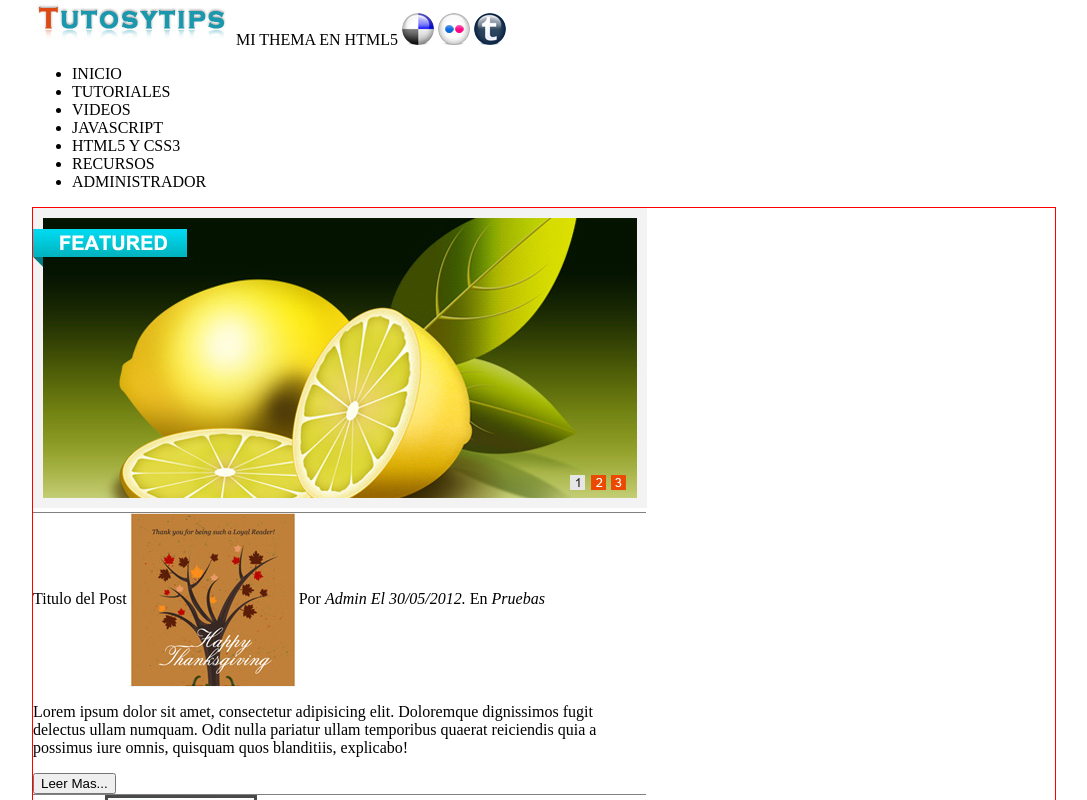
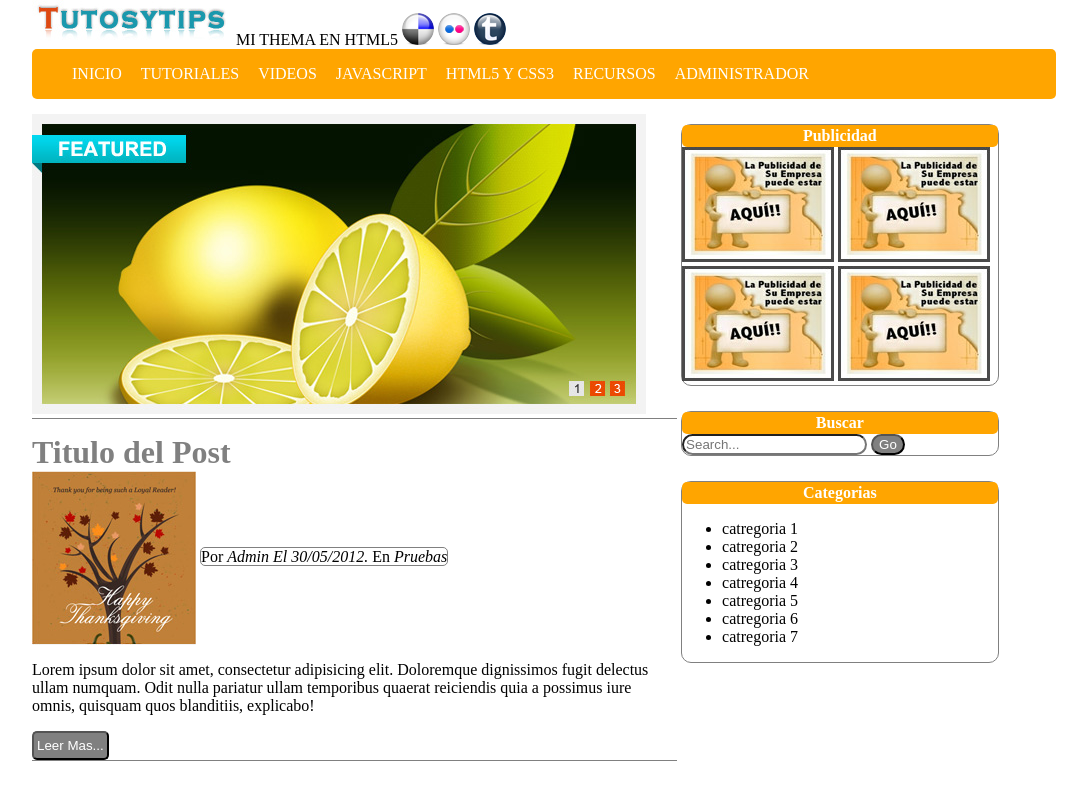
Before and after one commit to Miithos/pw2171, a plain HTML site: page practica03css/index.html in a window 1280 px wide. Shown: the top 800 px of the page, without its empty margins (96-1183 px from the left). Drawn offline with Linux system fonts and the light colour scheme.

Commit message:
practica individual progreso

```diff
--- a/practica03css/css/estilos.css
+++ b/practica03css/css/estilos.css
@@ -5,23 +5,121 @@ body{
 	max-width: 1024px; /*empresa-cliente*/
 }
 
-section{
+header nav{
+	background: orange;
+	border-radius: 5px;
+	padding: 0.03px 0px 0.03px 0px;
+
+
+}
+
+header nav ul li{
+
+	color: white;
 	display: inline-block;
-	border: 1px solid red;
+	font-size: 1em;
+	margin-right: 15px;
+
+
+}
+
+section #articulo01, #articulo02{
+	display: inline-block;
+	vertical-align: top;
+
 }
 
 #slide,#post{
 	border-bottom: 1px solid gray;
-	width: 60%;
+
 	/*border: 1px solid red;*/
 }
 
+#articulo01{
+	width: 63%;
+
+
+}
+
+#articulo01 article{
+	margin-top: 15px;
+
+}
+
+
 #articulo02{
-	width: 30%;
+
+	width: 31%;
+
 	/*border: 1px solid red;*/
+
+}
+
+#articulo02 article{
+
+	margin-top: 25px;
+	border-radius: 10px;
+	/*background: gray;*/
+	border: 1px  solid gray;
 
 }
 
 #post img{
 	vertical-align: middle;
 }
+
+.info{
+	border-radius: 5px;
+	/*background: gray;*/
+	border: 1px solid gray;
+
+}
+
+#post input[type="button"]{
+	background: gray;
+	color: white;
+	border-radius: 5px;
+	padding: 5px 3px 5px 3px;
+
+}
+
+#buscador input[type="search"]{
+
+	border-radius: 15px;
+
+
+}
+
+#buscador input[type="button"]{
+	background: gray;
+	color: white;
+	border-radius: 35px;
+
+
+}
+
+.encabezado{
+
+	background: orange;
+	border-radius: 5px;
+	color: white;
+	font-size: 1em;
+	display: block;
+	text-align: center;
+	font-weight: bold;
+	padding: 2px 0px 2px 0px;
+
+}
+
+#publicidad img{
+	display: inline-block;
+
+
+}
+
+.titulo{
+	display: block;
+	color: gray;
+	font-size: 2em;
+	font-weight: bold;
+}
--- a/practica03css/index.html
+++ b/practica03css/index.html
@@ -26,13 +26,13 @@
 
 	</header>
 <section>
-	<article>
+	<article  id="articulo01">
 		<article id="slide">
 			<img src="img/slider.jpg" alt="">
 		</article>
 
 		<article id="post">
-			Titulo del Post
+			<span class="titulo">Titulo del Post</span>
 			<img src="img/img-post.jpg" alt="">
 			<span class="info">Por <i>Admin</i> <i>El 30/05/2012.</i> En <i>Pruebas</i></span>
 			<p>
```
Also changed, not shown: 1 other file.
